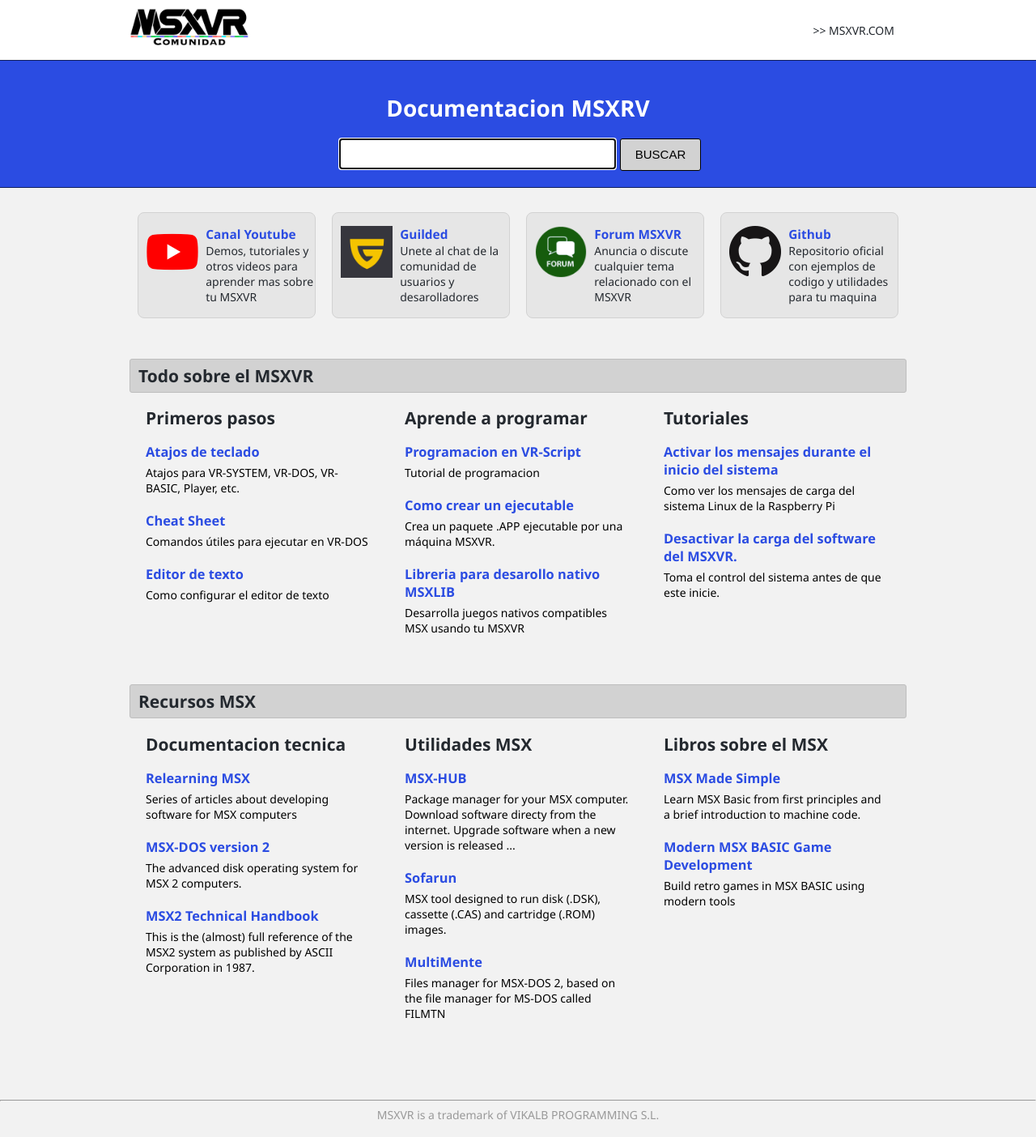
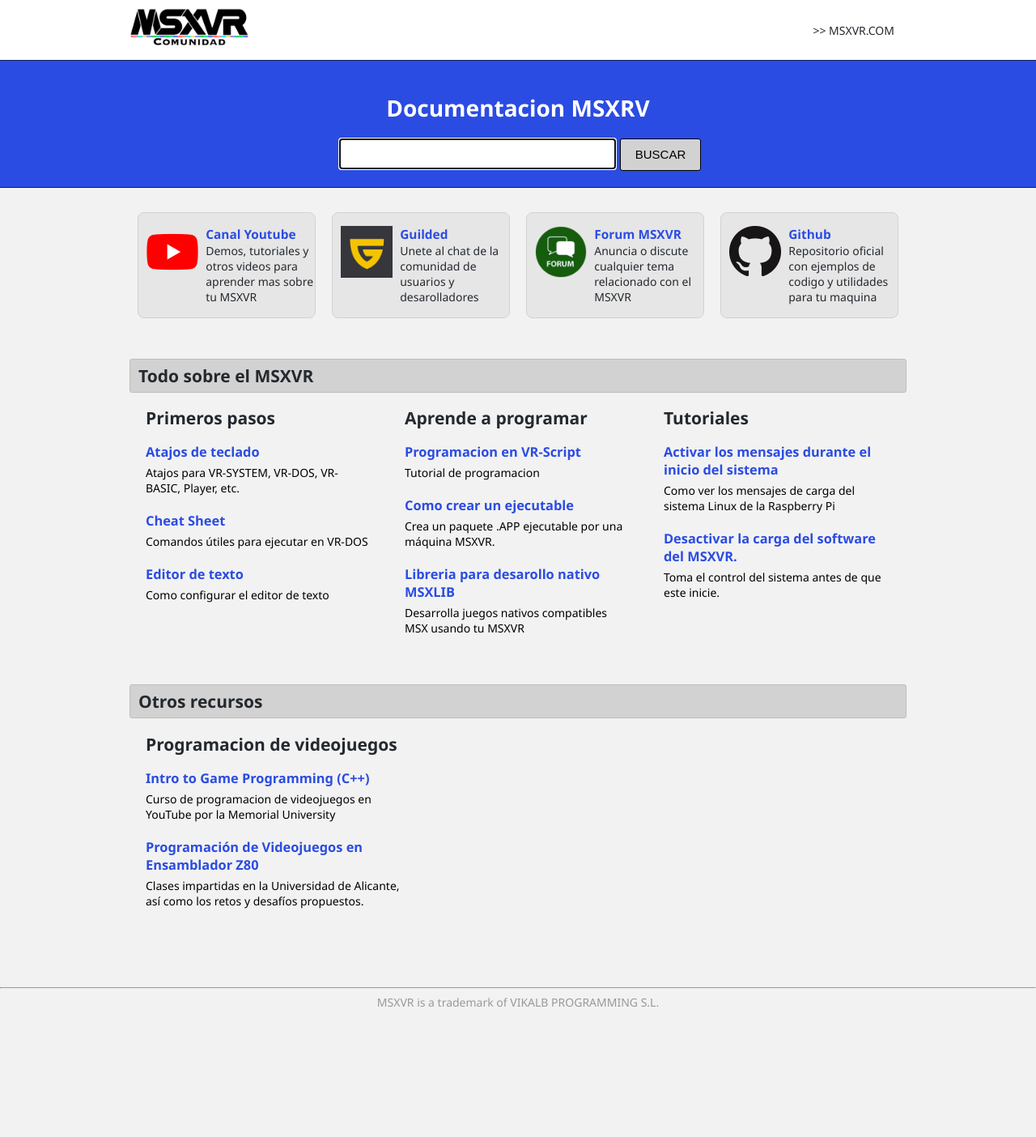
Before and after one commit to msxrv/msxrv.github.io, a Jekyll site: the page built from index.md, in a window 1280 px wide. Shown: the whole page at 81% size. Built offline with Jekyll 4.4.1, drawn with Linux system fonts in a browser that asks for light colours; after the commit the page ends 1265 px from its top, so only the background shows below that.

Commit message:
Added additional courses

```diff
--- a/index.md
+++ b/index.md
@@ -117,87 +117,28 @@
 
 <div class="section">
   <div class="section-header">
-   <h2>Recursos MSX</h2>
+   <h2>Otros recursos</h2>
   </div>
   <div class="row">
     <div class="box">
-      <h1>Documentacion tecnica</h1>
+      <h1>Programacion de videojuegos</h1>
       <ul>
           <li>
-            <a class="article" href="http://www.lavandeira.net/relearning-msx">
+            <a class="article" href="https://www.youtube.com/playlist?list=PL_xRyXins848jkwC9Coy7B4N5XTOnQZzz">
               <article>
-                <h3>Relearning MSX</h3>
-                <p>Series of articles about developing software for MSX computers</p>
+                <h3>Intro to Game Programming (C++)</h3>
+                <p>Curso de programacion de videojuegos en YouTube por la Memorial University</p>
               </article>
             </a>
           </li>
           <li>
-            <a class="article" href="http://map.grauw.nl/resources/dos2_environment.php">
+            <a class="article" href="https://profesorretroman.com">
               <article>
-                <h3>MSX-DOS version 2</h3>
-                <p>The advanced disk operating system for MSX 2 computers.</p>
-              </article>
-            </a>
-          </li>
-          <li>
-            <a class="article" href="https://konamiman.github.io/MSX2-Technical-Handbook">
-              <article>
-                <h3>MSX2 Technical Handbook</h3>
-                <p>This is the (almost) full reference of the MSX2 system as published by ASCII Corporation in 1987.</p>
+                <h3>Programación de Videojuegos en Ensamblador Z80</h3>
+                <p>Clases impartidas en la Universidad de Alicante, así como los retos y desafíos propuestos.</p>
               </article>
             </a>
           </li>
       </ul>
-    </div>
-      <div class="box">
-      <h1>Utilidades MSX</h1>
-      <ul>
-          <li>
-            <a class="article" href="https://books.google.com/books/about/MSX_Made_Simple.html?id=Qo-GDAAAQBAJ">
-              <article>
-                <h3>MSX-HUB</h3>
-                <p>Package manager for your MSX computer. Download software directy from the internet. Upgrade software when a new version is released ...</p>
-              </article>
-            </a>
-          </li>
-          <li>
-            <a class="article" href="https://www.louthrax.net/mgr/">
-              <article>
-                <h3>Sofarun</h3>
-                <p>MSX tool designed to run disk (.DSK), cassette (.CAS) and cartridge (.ROM) images.</p>
-              </article>
-            </a>
-          </li>
-          <li>
-            <a class="article" href="https://www.msx.org/wiki/MultiMente">
-              <article>
-                <h3>MultiMente</h3>
-                <p>Files manager for MSX-DOS 2, based on the file manager for MS-DOS called FILMTN</p>
-              </article>
-            </a>
-          </li>
-      </ul>
-    </div>
-    <div class="box">
-      <h1>Libros sobre el MSX</h1>
-      <ul>
-          <li>
-            <a class="article" href="https://books.google.com/books/about/MSX_Made_Simple.html?id=Qo-GDAAAQBAJ">
-              <article>
-                <h3>MSX Made Simple</h3>
-                <p>Learn MSX Basic from first principles and a brief introduction to machine code.</p>
-              </article>
-            </a>
-          </li>
-          <li>
-            <a class="article" href="https://www.amazon.com/dp/1527298094?linkCode=ogi&th=1&psc=1&tag=sofferscom1-20">
-              <article>
-                <h3>Modern MSX BASIC Game Development</h3>
-                <p>Build retro games in MSX BASIC using modern tools</p>
-              </article>
-            </a>
-          </li>
-      </ul>
-    </div>
   </div>
 </div>
```
